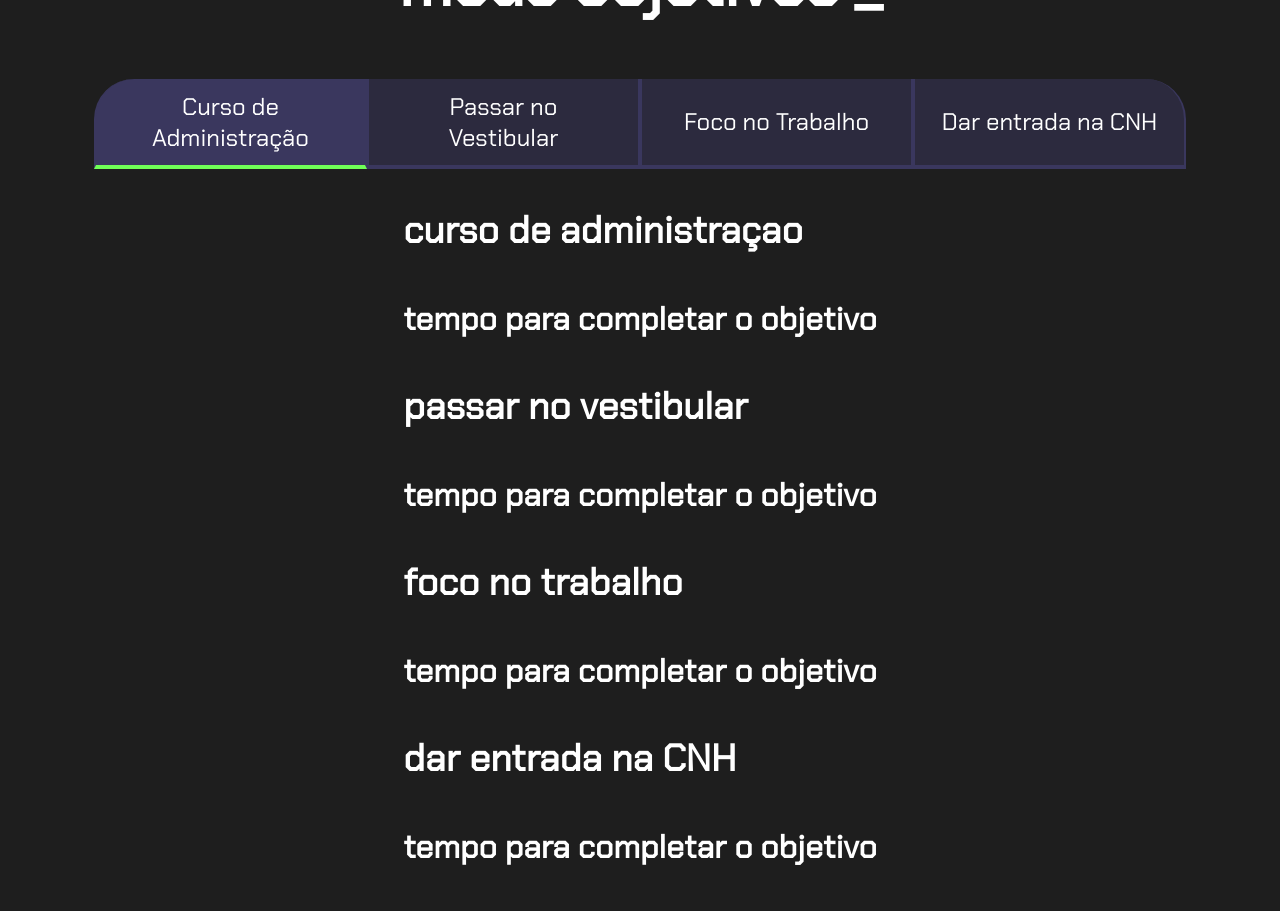
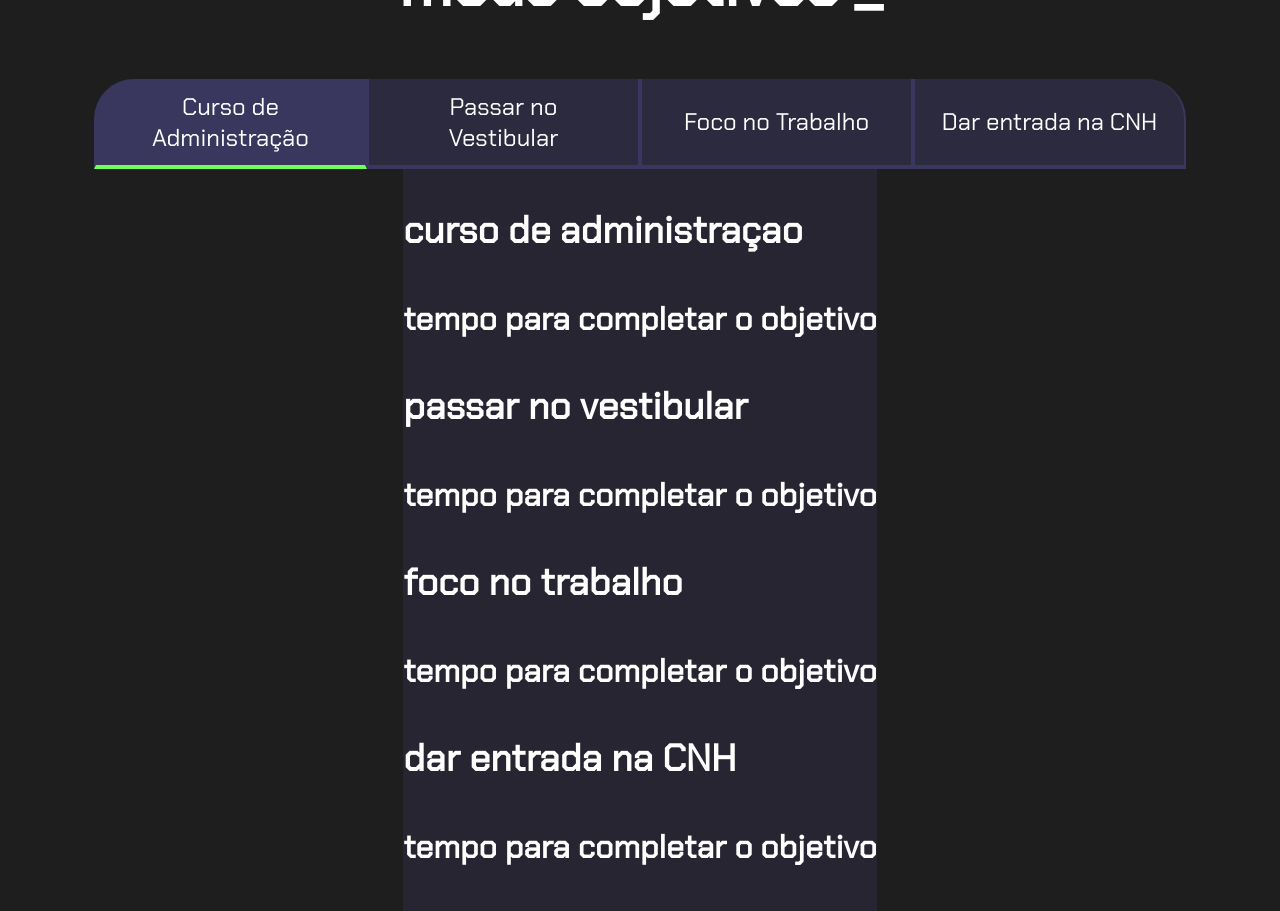
Before and after one commit to frt043/meus-objetivos, a plain HTML site: page index.html in a window 1280 px wide. Drawn offline with Linux system fonts and the light colour scheme; a script that the page names is missing.

Commit message:
bfbfdbdf

```diff
--- a/style.css
+++ b/style.css
@@ -61,6 +61,9 @@ body {
     background-color: var(--botao-ativo);
     border-bottom: 4px solid var(--verde);
 }
+.abas-textos{
+    background-color: var(--texto-fundo);
+}
 
 .botao:first-child {
     border-radius: 40px 40px 0 0;
```
